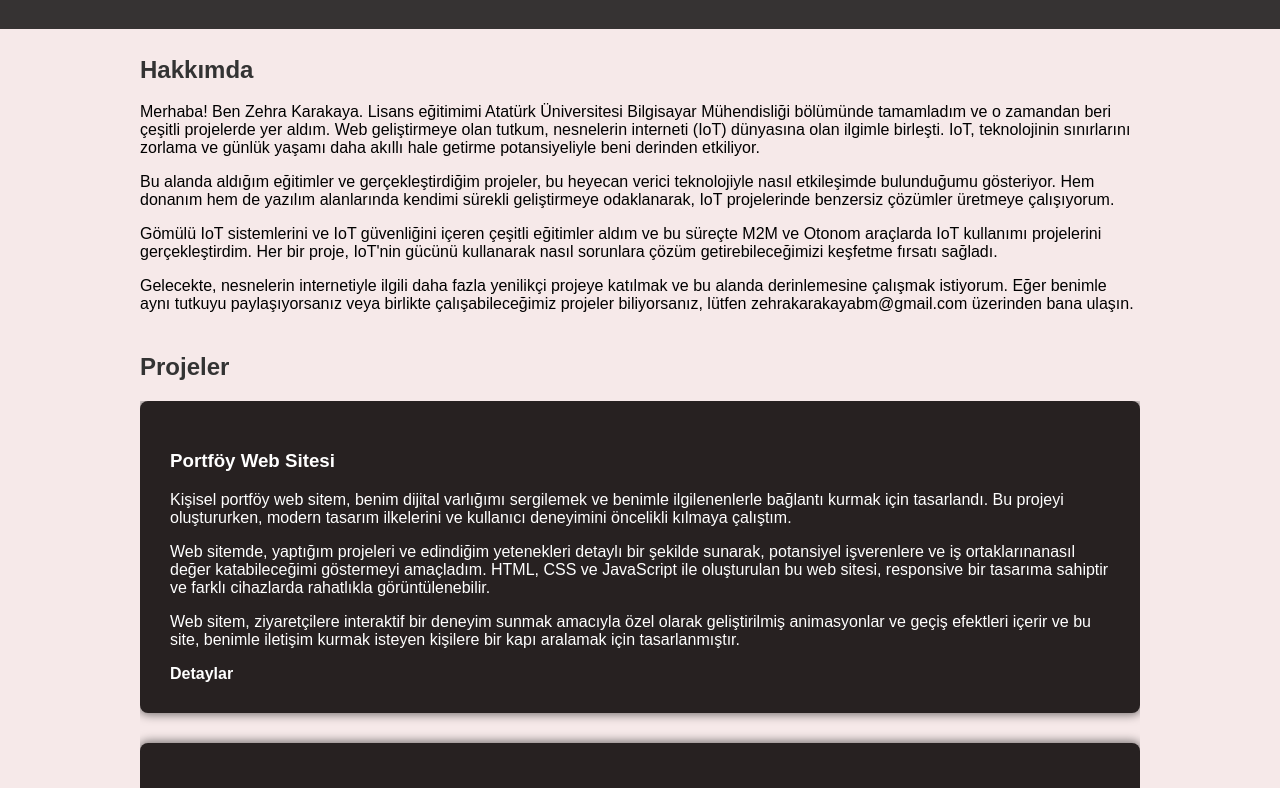
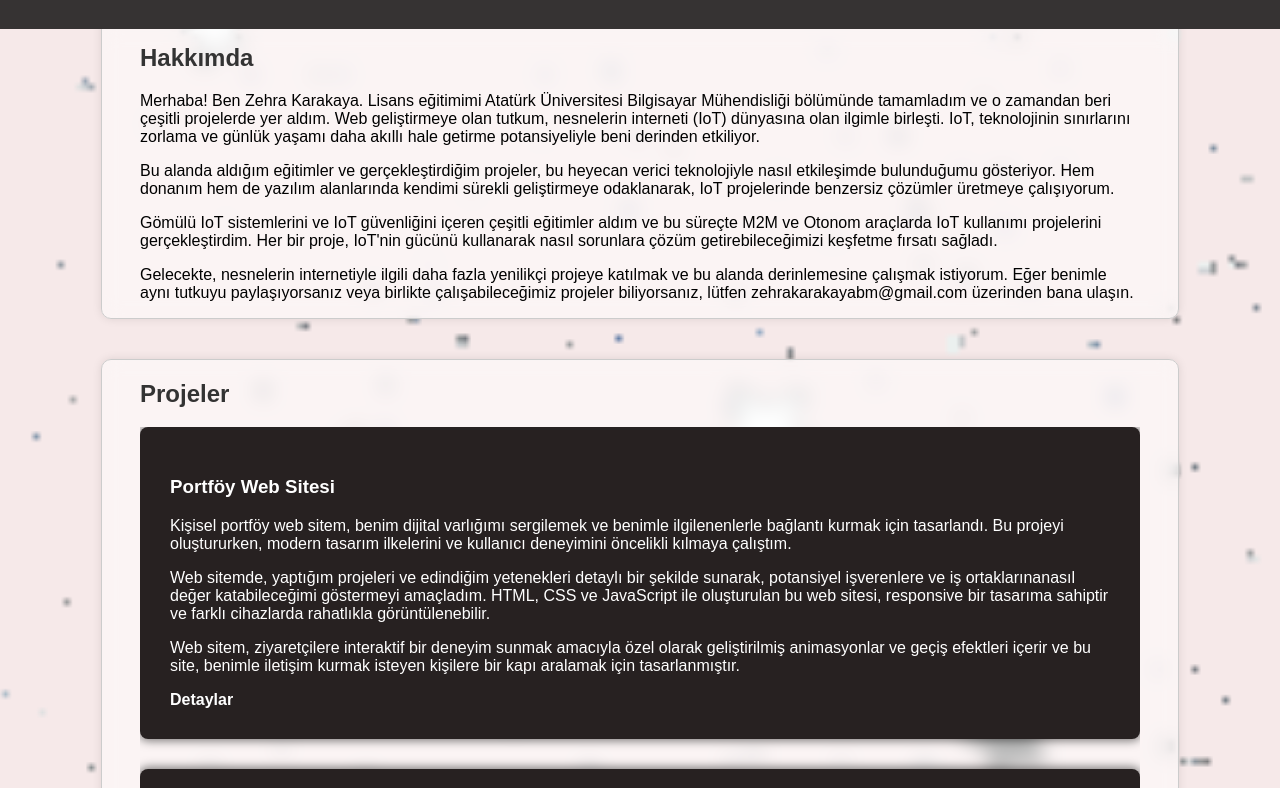
Before and after one commit to 0ZeKa0/portfoy, a plain HTML site: page index.html in a window 1280 px wide. Shown: the part 94-882 px from the top of the page. Drawn offline with Linux system fonts and the light colour scheme.

Commit message:
güncellendi

```diff
--- a/index.html
+++ b/index.html
@@ -112,9 +112,9 @@
     </section>
 
     <footer>
-        <div class="container">
+
             <p>&copy; 2024 Zehra Karakaya</p>
-        </div>
+
     </footer>
     <script src="script.js"></script>
 </body>
--- a/style.css
+++ b/style.css
@@ -3,7 +3,12 @@ body {
     margin: 0;
     padding: 0;
     background-color: #f6e9e9;
+    background-image: url('indir.gif'); /* Path to your background image */
+    background-size: cover; /* Scale the image to cover the entire background */
+    background-position: center; /* Center the background image */
+    background-repeat: no-repeat; /* Do not repeat the background image */
 }
+
 ul {
     list-style-type: none; /* Maddeleme noktalarını kaldırır */
   }
@@ -33,6 +38,11 @@ header p {
     font-size: 1.2em;
 }
 
+footer{
+    background-color: #363333;
+    color: #fff;
+    text-align: center;
+}
 .buttons {
     display: flex;
     align-items: flex-start;
@@ -60,20 +70,35 @@ button{
 }
 
 .container1 {
-    padding-top: 7%;
+    padding-top: 6%;
+    padding-left: 3%;
+    padding-right: 3%;
     width: 80%;
     max-width: 1000px;
     margin: 0 auto;
+    border: 1px solid #ccc; /* Çerçeve rengi ve kalınlığı */
+    border-radius: 10px; /* Çerçeve kenar yuvarlaması */
+    backdrop-filter: blur(10px); /* Bulanıklık miktarı */
+    background-color: rgba(255, 255, 255, 0.5); /* Bulanıklık rengi ve opaklığı */
+    box-shadow: 0 0 10px rgba(0, 0, 0, 0.1); /* Opsiyonel: Gölge efekti */
 }
 
 .container {
+    padding-left: 3%;
+    padding-right: 3%;
     max-width: 1000px;
     width: 80%;
     margin: 0 auto;
+    border: 1px solid #ccc; /* Çerçeve rengi ve kalınlığı */
+    border-radius: 10px; /* Çerçeve kenar yuvarlaması */
+    backdrop-filter: blur(10px); /* Bulanıklık miktarı */
+    background-color: rgba(255, 255, 255, 0.5); /* Bulanıklık rengi ve opaklığı */
+    box-shadow: 0 0 10px rgba(0, 0, 0, 0.1); /* Opsiyonel: Gölge efekti */
 }
 .container2{
     height: 500px; /* İçerik yüksekliği belirlendi */
     overflow: auto; /* İçeriğin aştığı durumda scrollbar göster */
+
 }
 .container2::-webkit-scrollbar{
     width: 0;  /* scrollbarı görsel olarak yok etmek için kullanılır*/
```
Also changed, not shown: indir.gif (added).
